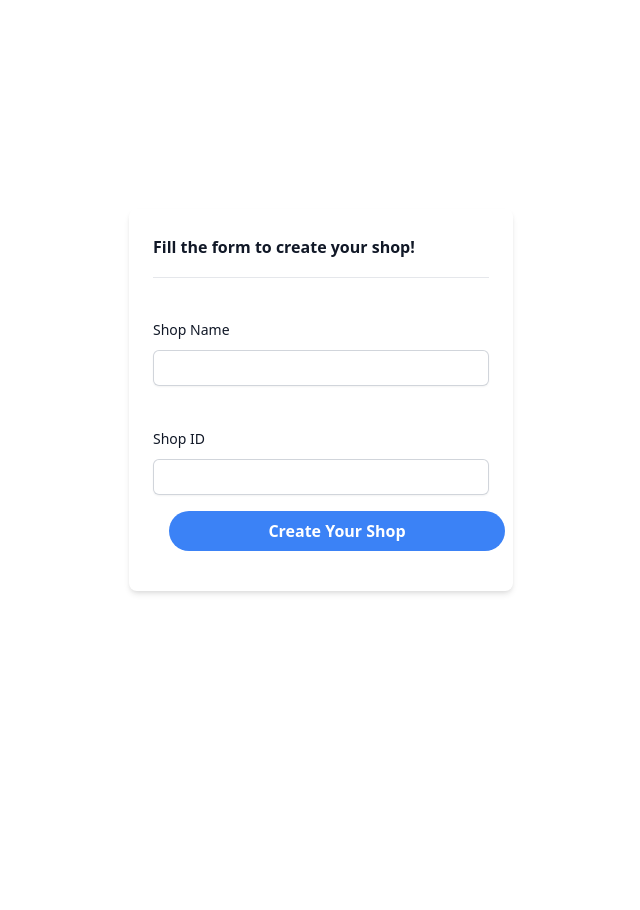
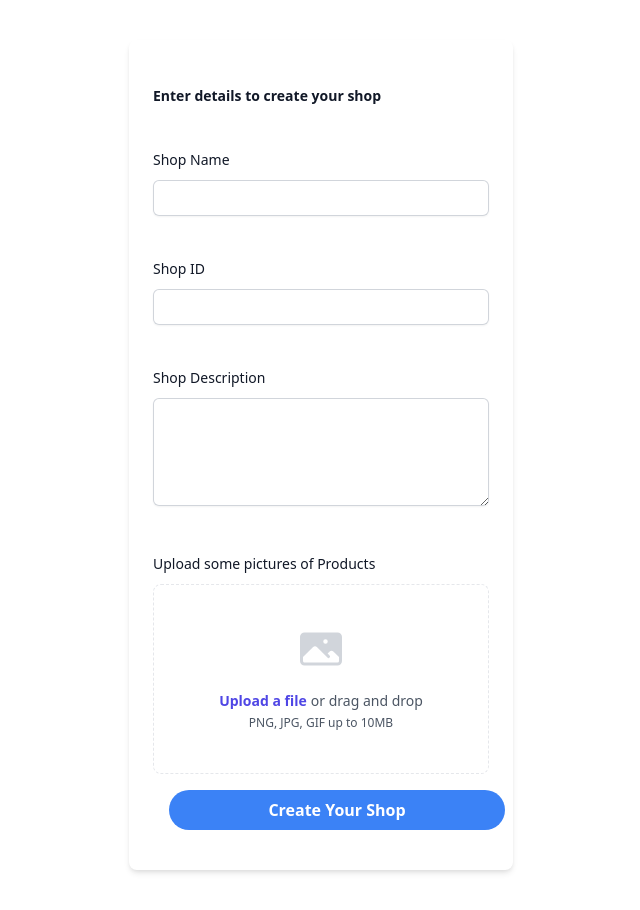
Before and after one commit to adgamerx/SheZen, a Python web app: template templates/create-shop.html in a window 1280 px wide. Shown: the whole page, without its empty margins (319-959 px from the left). Before the commit the page ends 594 px from the top, so only its background shows below. Run offline with Jinja, Linux system fonts and the light colour scheme; the template is opened without the code that fills it, so the values that code supplies are empty.

Commit message:
update 5

```diff
--- a/templates/create-shop.html
+++ b/templates/create-shop.html
@@ -7,11 +7,11 @@
     <link rel="stylesheet" href="https://cdnjs.cloudflare.com/ajax/libs/tailwindcss/2.2.7/tailwind.min.css">
 </head>
 <body>
-    <div class="flex justify-center items-center h-screen">
+    <div class="flex justify-center items-center p-10">
         <form class="md:w-96 sm:w-5/6 p-6 rounded-lg shadow-md">
-            <div class="">
-                <div class="border-b border-gray-900/10 pb-4">
-                    <h3 class="font-bold leading-7 text-gray-900">Fill the form to create your shop!</h3>
+            <div class="mt-5">
+                <div class="sm:col-span-3">
+                    <label for="shopname" class="block text-sm font-bold leading-6 text-gray-900"><h1>Enter details to create your shop</h1></label>
                 </div>
             </div>
 
@@ -23,15 +23,42 @@
                     </div>
                   </div>
             </div>
-
-
-
             <div class="mt-10">
                 <div class="sm:col-span-3">
                   <label for="ShopID" class="text-sm font-medium leading-6 text-gray-900">Shop ID</label>
                   <div class="mt-2">
                     <input type="text" name="shopid" id="shopid" class="p-4 w-full rounded-md border-0 py-1.5 text-gray-900 shadow-sm ring-1 ring-inset ring-gray-300 placeholder:text-gray-400 focus:ring-2 focus:ring-inset focus:ring-indigo-600 sm:text-sm sm:leading-6" required>
                   </div>
+                </div>
+            </div>
+
+            <div class="mt-10">
+                <div class="sm:col-span-3">
+                  <label for="ShopDesc" class="text-sm font-medium leading-6 text-gray-900">Shop Description</label>
+                  <div class="mt-2">
+                    <textarea id="w3review" name="shopdesc" rows="4" cols="50" class="p-4 w-full rounded-md border-0 py-1.5 text-gray-900 shadow-sm ring-1 ring-inset ring-gray-300 placeholder:text-gray-400 focus:ring-2 focus:ring-inset focus:ring-indigo-600 sm:text-sm sm:leading-6" required></textarea>
+                  </div>
+                </div>
+            </div>
+
+            <div class="mt-10">
+                <div class="col-span-full">
+                    <label for="cover-photo" class="block text-sm font-medium leading-6 text-gray-900">Upload some pictures of Products</label>
+                    <div class="mt-2 flex justify-center rounded-lg border border-dashed border-gray-900/25 px-6 py-10">
+                      <div class="text-center">
+                        <svg class="mx-auto h-12 w-12 text-gray-300" viewBox="0 0 24 24" fill="currentColor" aria-hidden="true">
+                          <path fill-rule="evenodd" d="M1.5 6a2.25 2.25 0 012.25-2.25h16.5A2.25 2.25 0 0122.5 6v12a2.25 2.25 0 01-2.25 2.25H3.75A2.25 2.25 0 011.5 18V6zM3 16.06V18c0 .414.336.75.75.75h16.5A.75.75 0 0021 18v-1.94l-2.69-2.689a1.5 1.5 0 00-2.12 0l-.88.879.97.97a.75.75 0 11-1.06 1.06l-5.16-5.159a1.5 1.5 0 00-2.12 0L3 16.061zm10.125-7.81a1.125 1.125 0 112.25 0 1.125 1.125 0 01-2.25 0z" clip-rule="evenodd" />
+                        </svg>
+                        <div class="mt-4 flex text-sm leading-6 text-gray-600">
+                          <label for="file-upload" class="relative cursor-pointer rounded-md bg-white font-semibold text-indigo-600 focus-within:outline-none focus-within:ring-2 focus-within:ring-indigo-600 focus-within:ring-offset-2 hover:text-indigo-500">
+                            <span>Upload a file</span>
+                            <input id="file-upload" name="file-upload" type="file" class="sr-only">
+                          </label>
+                          <p class="pl-1">or drag and drop</p>
+                        </div>
+                        <p class="text-xs leading-5 text-gray-600">PNG, JPG, GIF up to 10MB</p>
+                      </div>
+                    </div>
                 </div>
             </div>
 
```
